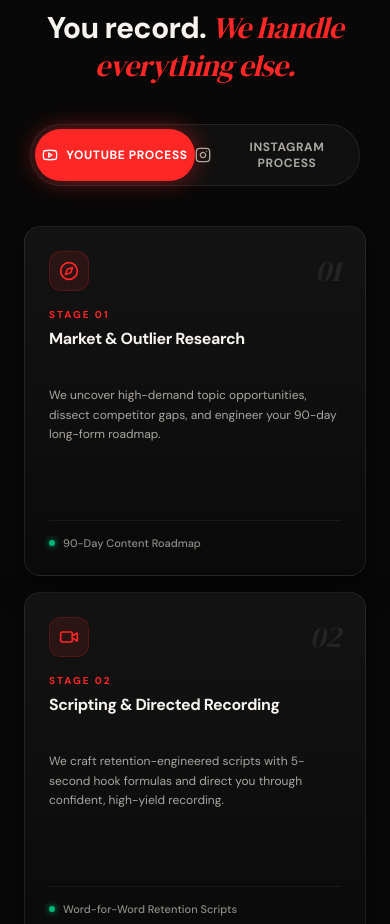
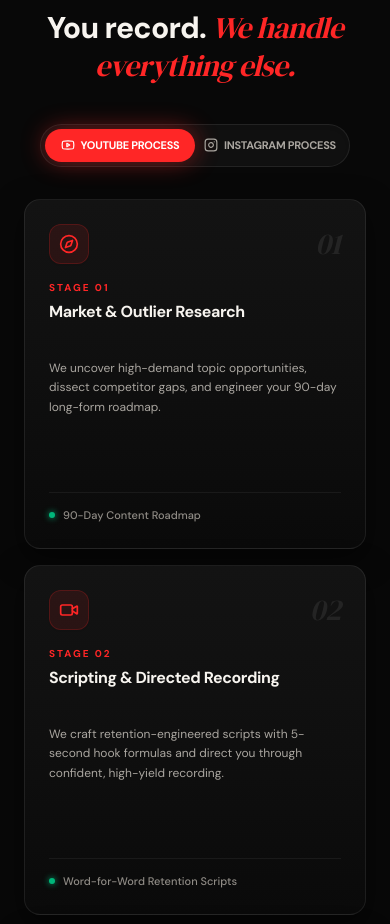
Before and after one commit to RITIKSINGH-DEOS/YouTooGrow, a Next.js app: page / in a window 390 px wide. Shown: the part 1343-2267 px from the top of the page. Built offline with nearby package versions, Linux system fonts and the light colour scheme.

Commit message:
fix(process): fix platform switcher mobile layout and prevent text wrap

```diff
--- a/src/components/workflow/process-section.tsx
+++ b/src/components/workflow/process-section.tsx
@@ -112,8 +112,8 @@ export function ProcessSection() {
         </div>
 
         {/* Stable Non-Shifting Platform Switcher with Smooth Slider Indicator */}
-        <div className="flex items-center justify-center mb-10">
-          <div className="relative inline-flex p-1 rounded-full border border-white/[0.08] bg-[#101010] shadow-inner select-none">
+        <div className="flex items-center justify-center mb-8 sm:mb-10 px-4">
+          <div className="relative inline-flex p-1 rounded-full border border-white/[0.08] bg-[#101010] shadow-inner select-none max-w-full">
             {/* Sliding Red Active Background Pill */}
             <div
               className={`absolute top-1 bottom-1 w-[calc(50%-4px)] rounded-full bg-[#ff2626] shadow-[0_0_25px_rgba(255,38,38,0.45)] transition-all duration-300 ease-out ${
@@ -125,24 +125,24 @@ export function ProcessSection() {
             <button
               type="button"
               onClick={() => setActiveTab("youtube")}
-              className={`relative z-10 flex items-center justify-center gap-2 w-40 sm:w-48 py-2.5 rounded-full text-xs font-bold uppercase tracking-wider transition-colors duration-200 ${
+              className={`relative z-10 flex items-center justify-center gap-1.5 sm:gap-2 w-[140px] min-[390px]:w-[155px] sm:w-48 py-2 sm:py-2.5 rounded-full text-[10px] min-[390px]:text-[11px] sm:text-xs font-bold uppercase tracking-tight sm:tracking-wider whitespace-nowrap transition-colors duration-200 ${
                 activeTab === "youtube" ? "text-white" : "text-[#aaa6a0] hover:text-white"
               }`}
               aria-pressed={activeTab === "youtube"}
             >
-              <Youtube className="w-4 h-4 shrink-0" />
+              <Youtube className="w-3.5 h-3.5 sm:w-4 sm:h-4 shrink-0" />
               <span>YouTube Process</span>
             </button>
 
             <button
               type="button"
               onClick={() => setActiveTab("instagram")}
-              className={`relative z-10 flex items-center justify-center gap-2 w-40 sm:w-48 py-2.5 rounded-full text-xs font-bold uppercase tracking-wider transition-colors duration-200 ${
+              className={`relative z-10 flex items-center justify-center gap-1.5 sm:gap-2 w-[140px] min-[390px]:w-[155px] sm:w-48 py-2 sm:py-2.5 rounded-full text-[10px] min-[390px]:text-[11px] sm:text-xs font-bold uppercase tracking-tight sm:tracking-wider whitespace-nowrap transition-colors duration-200 ${
                 activeTab === "instagram" ? "text-white" : "text-[#aaa6a0] hover:text-white"
               }`}
               aria-pressed={activeTab === "instagram"}
             >
-              <Instagram className="w-4 h-4 shrink-0" />
+              <Instagram className="w-3.5 h-3.5 sm:w-4 sm:h-4 shrink-0" />
               <span>Instagram Process</span>
             </button>
           </div>
```
